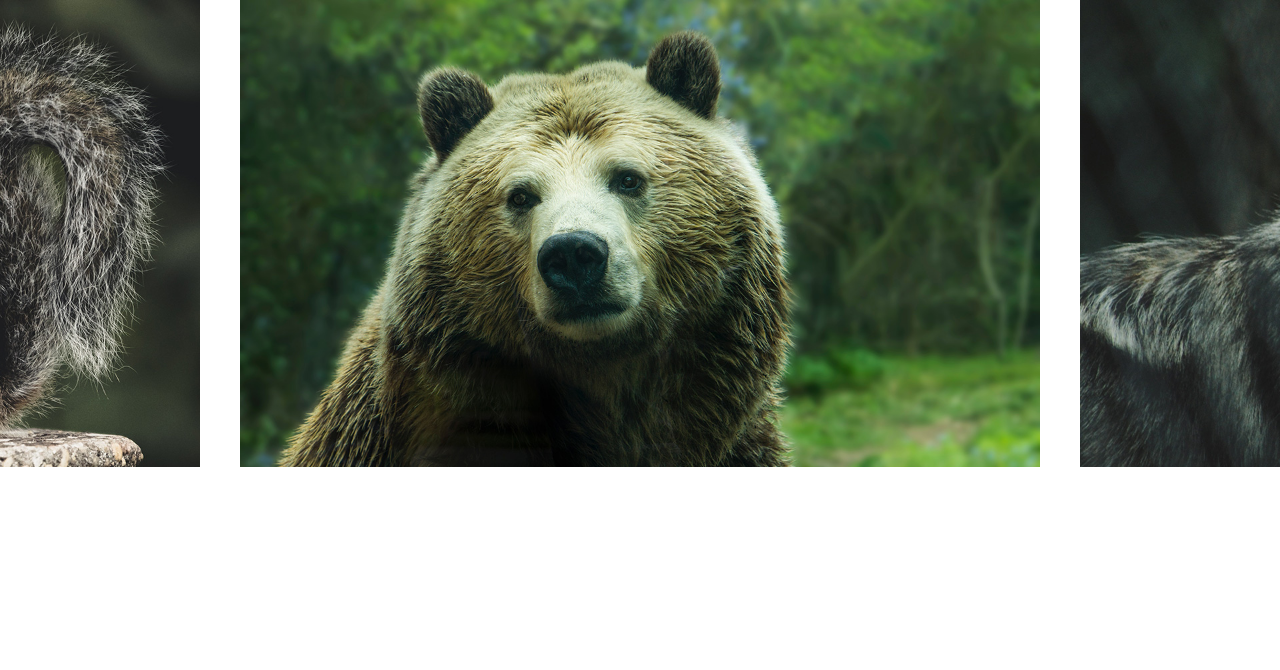
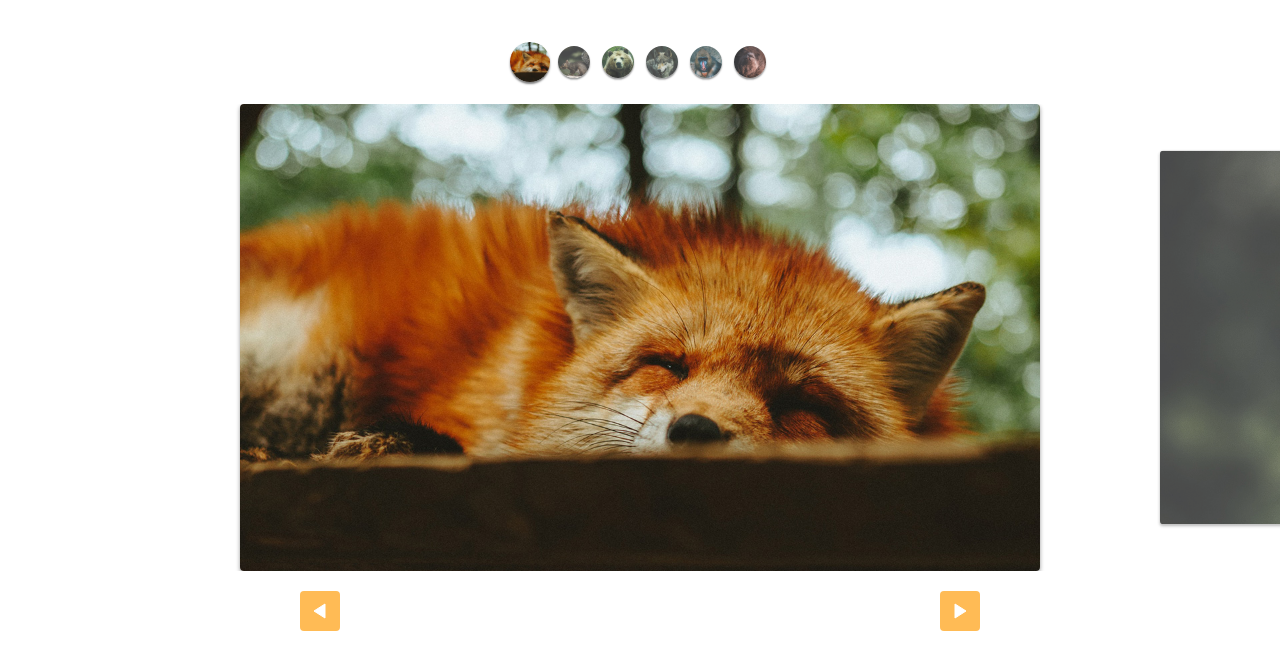
Before and after one commit to arthurOd3v/Slide, a plain HTML site: page index.html in a window 1280 px wide. Drawn offline with Linux system fonts and the light colour scheme.

Commit message:
nav, paginação e custom controls

```diff
--- a/css/style.css
+++ b/css/style.css
@@ -21,9 +21,91 @@ img {
   display: flex;
 }
 
+.slide:hover {
+  will-change: transform;
+}
+
 .slide li {
   flex-shrink: 0;
   width: 80vw;
   max-width: 800px;
   margin: 0 20px;
+
+  border-radius: 4px;
+  overflow: hidden;
+  box-shadow: 0 2px 4px rgba(0,0,0,.4);
+  opacity: .8;
+  transform: scale(.8);
+  transition: .4s;
 }
+
+.slide li.active {
+  opacity: 1;
+  transform: scale(1);
+}
+
+[data-control="slide"] {
+  display: flex;
+  justify-content: center;
+  margin-top: 20px;
+}
+
+[data-control="slide"] li a {
+  display: block;
+  width: 12px;
+  height: 12px;
+  background: #FB5;
+  border-radius: 50%;
+  overflow: hidden;
+  text-indent: -999px;
+  margin: 5px;
+}
+
+[data-control="slide"] li.active a, [data-control="slide"] li a:hover {
+  background: #E54;
+}
+
+.custom-controls {
+  display: flex;
+  justify-content: center;
+  margin-top: 40px;
+  margin-bottom: 20px;
+  flex-wrap: wrap;
+}
+
+.custom-controls li {
+  opacity: .8;
+  transform: scale(.8);
+  width: 40px;
+  height: 40px;
+  border-radius: 50%;
+  overflow: hidden;
+  margin: 2px;
+  box-shadow: 0 2px 2px rgba(0,0,0,.5);
+  transition: .3s;
+}
+
+.custom-controls li.active {
+  opacity: 1;
+  transform: scale(1);
+}
+
+.arrow-nav {
+  display: flex;
+  justify-content: space-around;
+  margin: 20px 0;
+}
+
+.arrow-nav button {
+  cursor: pointer;
+  border: none;
+  border-radius: 4px;
+  color: white;
+  width: 40px;
+  height: 40px;
+  background: #FB5 url('../img/arrow.svg') center center no-repeat;
+}
+
+.arrow-nav button.prev {
+  transform: rotate(-180deg);
+}
--- a/index.html
+++ b/index.html
@@ -8,15 +8,27 @@
   <link rel="stylesheet" href="css/style.css">
 </head>
 <body>
+  <ul class="custom-controls">
+    <li><img src="img/foto1-thumb.jpg" alt=""></li>
+    <li><img src="img/foto2-thumb.jpg" alt=""></li>
+    <li><img src="img/foto3-thumb.jpg" alt=""></li>
+    <li><img src="img/foto4-thumb.jpg" alt=""></li>
+    <li><img src="img/foto5-thumb.jpg" alt=""></li>
+    <li><img src="img/foto6-thumb.jpg" alt=""></li>
+  </ul>
   <div class="slide-wrapper">
     <ul class="slide">
-      <li><img src="/img/foto1.jpg" alt=""></li>
-      <li><img src="/img/foto2.jpg" alt=""></li>
-      <li><img src="/img/foto3.jpg" alt=""></li>
-      <li><img src="/img/foto4.jpg" alt=""></li>
-      <li><img src="/img/foto5.jpg" alt=""></li>
-      <li><img src="/img/foto6.jpg" alt=""></li>
+      <li><img src="img/foto1.jpg" alt=""></li>
+      <li><img src="img/foto2.jpg" alt=""></li>
+      <li><img src="img/foto3.jpg" alt=""></li>
+      <li><img src="img/foto4.jpg" alt=""></li>
+      <li><img src="img/foto5.jpg" alt=""></li>
+      <li><img src="img/foto6.jpg" alt=""></li>
     </ul>
+  </div>
+  <div class="arrow-nav">
+    <button class="prev"></button>
+    <button class="next"></button>
   </div>
   <script type="module" src="js/script.js"></script>
 </body>
--- a/js/script.js
+++ b/js/script.js
@@ -1,8 +1,6 @@
-import Slide from './slide.js';
+import SlideNav from './slide.js';
 
-const slide = new Slide('.slide', '.slide-wrapper');
+const slide = new SlideNav('.slide', '.slide-wrapper');
 slide.init();
-console.log(slide);
-
-slide.changeSlide(3);
-slide.activePrevSlide();
+slide.addArrow('.prev', '.next');
+slide.addControl('.custom-controls');
--- a/js/slide.js
+++ b/js/slide.js
@@ -1,11 +1,12 @@
 import debounce from './debounce.js';
 
-export default class Slide {
+export class Slide {
   constructor(slide, wrapper) {
     this.slide = document.querySelector(slide)
     this.wrapper = document.querySelector(wrapper);
     this.dist = { finalPosition: 0, startX: 0, movement: 0 }
     this.activeClass = 'active';
+    this.changeEvent = new Event('changeEvent');
   }
 
   transition(active) {
@@ -96,6 +97,7 @@ export default class Slide {
     this.slidesIndexNav(index);
     this.dist.finalPosition = activeSlide.position;
     this.changeActiveClass();
+    this.wrapper.dispatchEvent(this.changeEvent);
   }
 
   changeActiveClass() {
@@ -127,6 +129,9 @@ export default class Slide {
     this.onMove = this.onMove.bind(this);
     this.onEnd = this.onEnd.bind(this);
 
+    this.activePrevSlide = this.activePrevSlide.bind(this);
+    this.activeNextSlide = this.activeNextSlide.bind(this);
+
     this.onResize = debounce(this.onResize.bind(this), 200);
   }
 
@@ -136,6 +141,61 @@ export default class Slide {
     this.addSlideEvents();
     this.slidesConfig();
     this.addResizeEvent();
+    this.changeSlide(0);
     return this;
   }
 }
+
+export default class SlideNav extends Slide {
+  constructor(slide, wrapper) {
+    super(slide, wrapper);
+    this.bindControlEvents();
+  }
+
+  addArrow(prev, next) {
+    this.prevElement = document.querySelector(prev);
+    this.nextElement = document.querySelector(next);
+    this.addArrowEvent();
+  }
+
+  addArrowEvent() {
+    this.prevElement.addEventListener('click', this.activePrevSlide);
+    this.nextElement.addEventListener('click', this.activeNextSlide);
+  }
+
+  createControl() {
+    const control = document.createElement('ul');
+    control.dataset.control = 'slide';
+    this.slideArray.forEach((item, index) => {
+      control.innerHTML += `<li><a href="#slide${index + 1}">${index + 1}</a></li>`;
+    });
+    this.wrapper.appendChild(control);
+    return control;
+  }
+
+  eventControl(item, index) {
+    item.addEventListener('click', (event) => {
+      event.preventDefault();
+      this.changeSlide(index);
+    });
+    this.wrapper.addEventListener('changeEvent', this.activeControlItem);
+  }
+
+  activeControlItem() {
+    this.controlArray.forEach(item => item.classList.remove(this.activeClass));
+    this.controlArray[this.index.active].classList.add(this.activeClass);
+  }
+
+  addControl(customControl) {
+    this.control = document.querySelector(customControl) || this.createControl();
+    this.controlArray = [...this.control.children];
+
+    this.activeControlItem();
+    this.controlArray.forEach(this.eventControl);
+  }
+
+  bindControlEvents() {
+    this.eventControl = this.eventControl.bind(this);
+    this.activeControlItem = this.activeControlItem.bind(this);
+  }
+}
```
